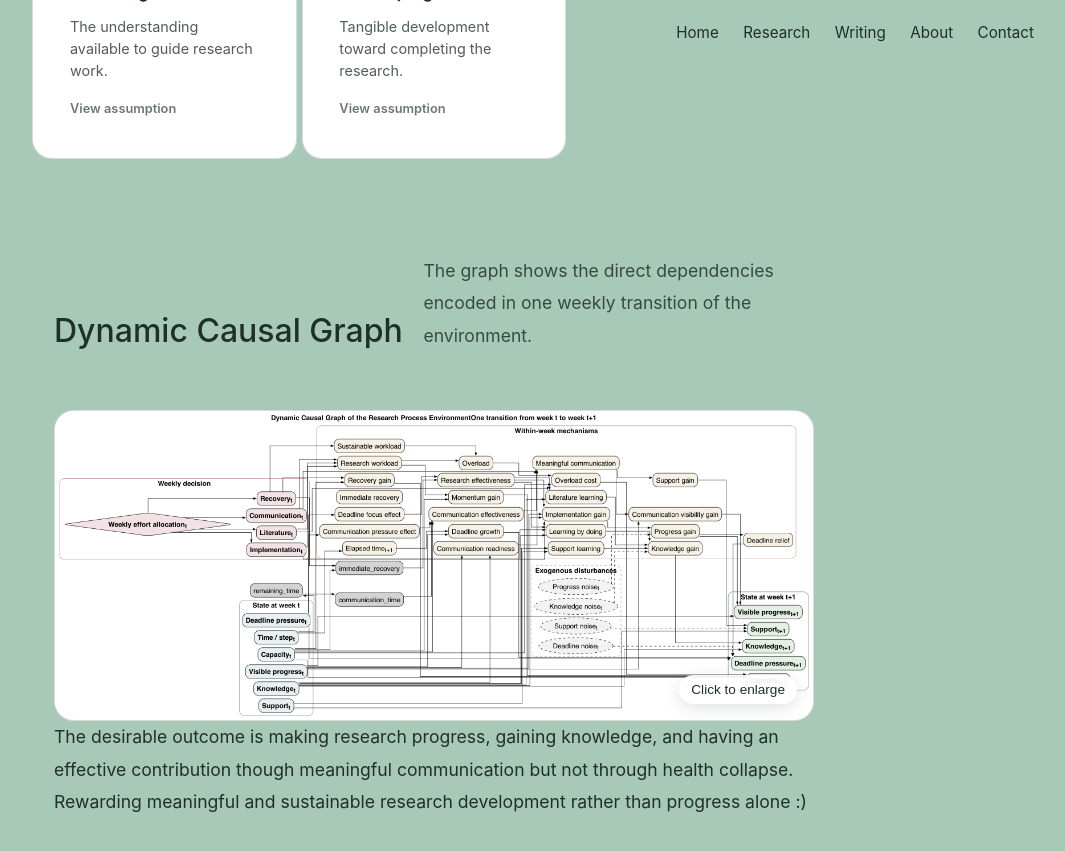
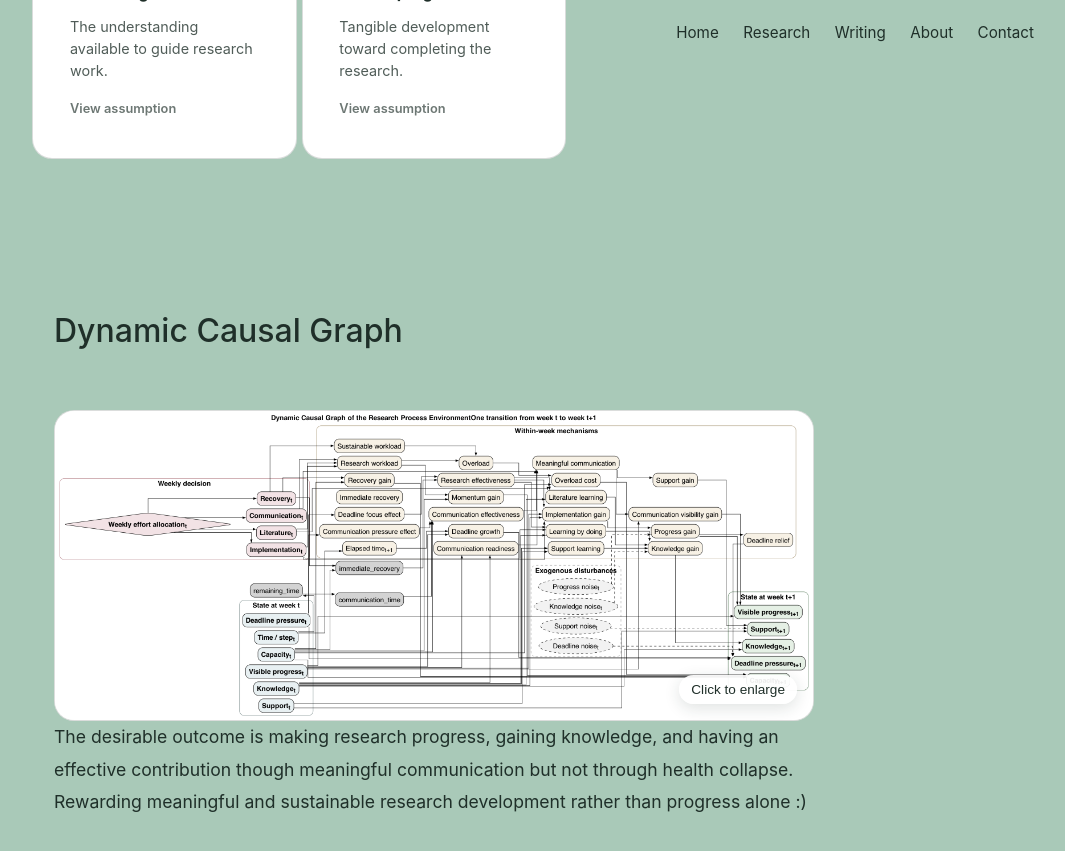
Before and after one commit to SepidehFouladzadeh/SepidehFouladzadeh.github.io, a Jekyll site: the page built from _posts/2026-07-19-custom-environment.md, in a window 1280 px wide and 900 px high, scrolled down 1955 px. Shown: the top 851 px of the window, without its empty margins (206-1271 px from the left). Built offline with Jekyll 4.4.1, drawn with Linux system fonts in a browser that asks for light colours.

Commit message:
refinements

```diff
--- a/_posts/2026-07-19-custom-environment.md
+++ b/_posts/2026-07-19-custom-environment.md
@@ -291,11 +291,6 @@ Below you can see how the research process evolves alongside weekly effort alloc
 
   <div class="section-heading">
     <h2>Dynamic Causal Graph</h2>
-
-    <p>
-      The graph shows the direct dependencies encoded in one weekly
-      transition of the environment.
-    </p>
   </div>
 
   <figure class="causal-graph-preview">
```
